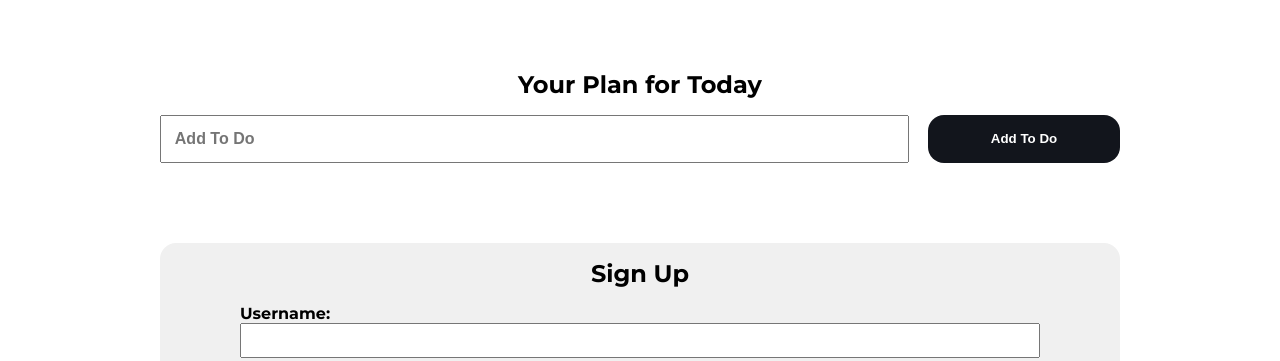
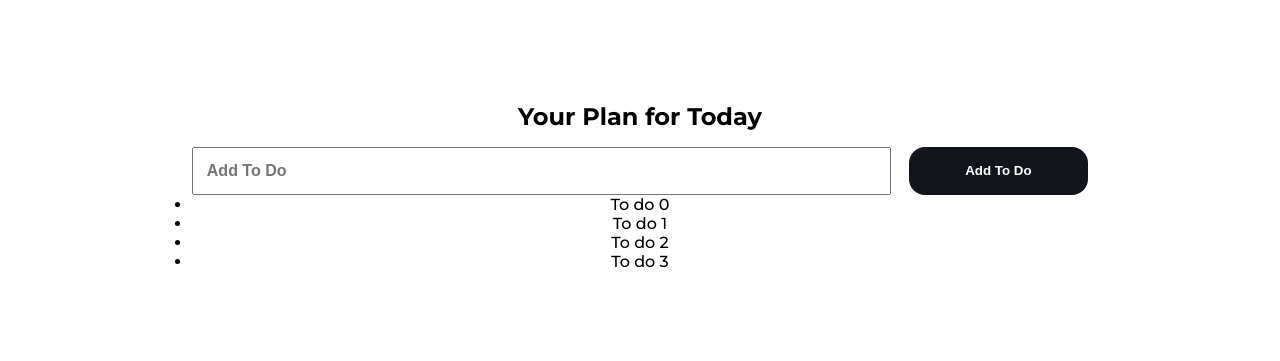
Before and after one commit to arpitgupta630/Javascript, a website: page DOM/index.html in a window 1280 px wide. Shown: the part 490-851 px from the top of the page. Drawn offline with Linux system fonts and the light colour scheme.

Commit message:
Class List

```diff
--- a/DOM/dom.js
+++ b/DOM/dom.js
@@ -78,3 +78,12 @@ for (let item of navItems) {
 const headline = document.querySelector('.headline')
 // headline.innerHTML = "<h2 id=\"main-heading\">Heading Changed by innerHTML</h2>"
 // headline.innerHTML += "<button class=\"btn btn-headline\"> innerHTML Button </button>"
+
+//! Class List: to see how many classes are given to a particular tag
+const sectionToDo = document.querySelector('.section-todo')
+console.log(sectionToDo.classList)      // it give DOMTokenList(2) ["section-todo", "container", value: "section-signup container"]
+sectionToDo.classList.add('bg-dark')
+sectionToDo.classList.remove('bg-dark')
+console.log(sectionToDo.classList.contains("container"));       // exist: True or False
+sectionToDo.classList.toggle('bg-dark')             // if bg-dark enable it will get disable and vice-versa
+sectionToDo.classList.toggle('bg-dark')
--- a/DOM/index.html
+++ b/DOM/index.html
@@ -30,6 +30,12 @@
             <input type="text" name="" id="" placeholder="Add To Do">
             <input type="submit" value="Add To Do" class="btn">
         </form>
+        <ul class="todo-list">
+            <li>To do 0</li>
+            <li>To do 1</li>
+            <li>To do 2</li>
+            <li>To do 3</li>
+        </ul>
     </section>
     <section class="section-signup container">
         <h2>Sign Up</h2>
--- a/DOM/style.css
+++ b/DOM/style.css
@@ -71,6 +71,12 @@ body{
 .section-todo{
     margin-top: 5rem;
     text-align: center;
+    padding: 2rem;
+}
+
+.bg-dark{                           /* Given this class with JS */
+    background: #333;
+    color: #efefef;
 }
 
 .form-todo{
```
